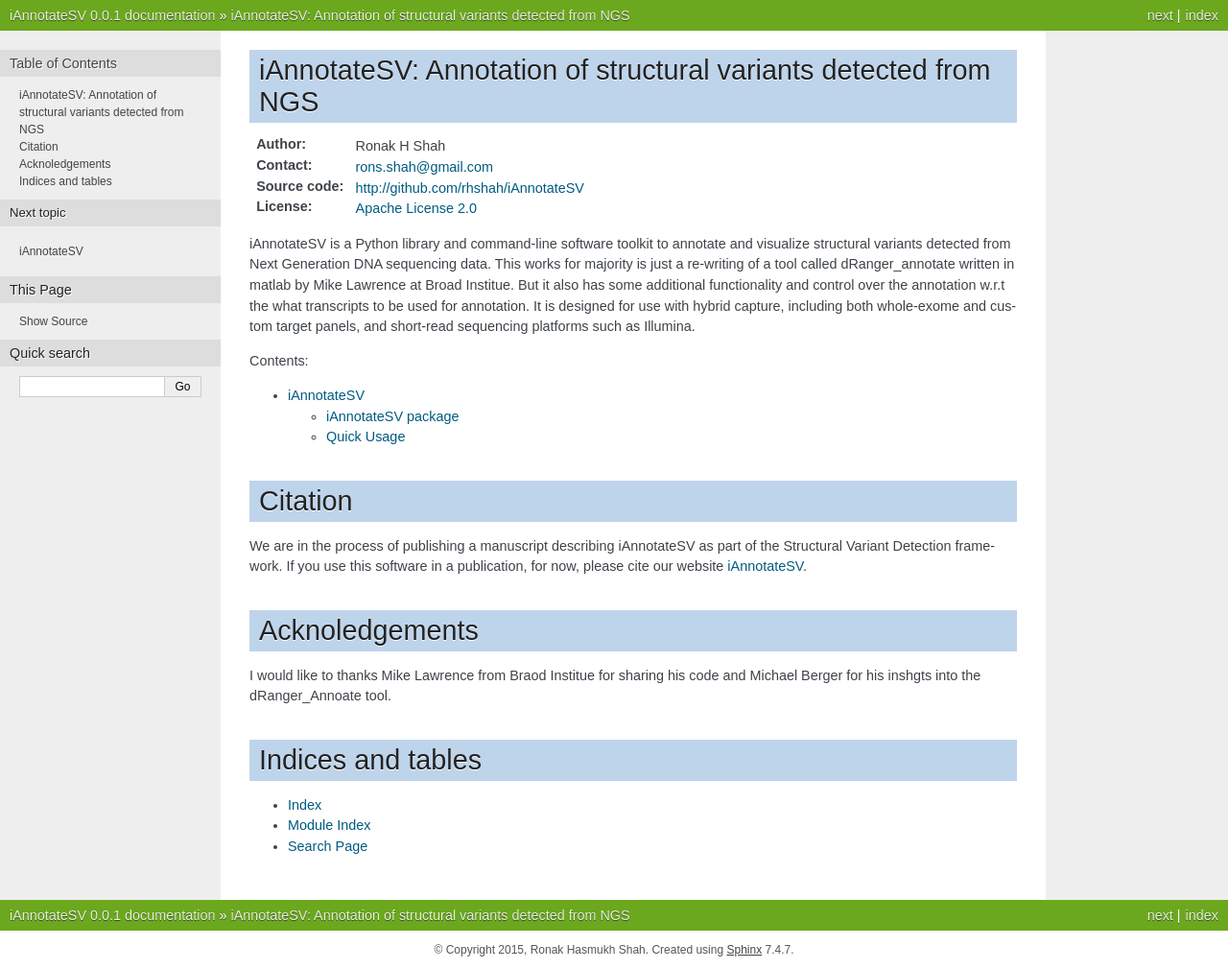
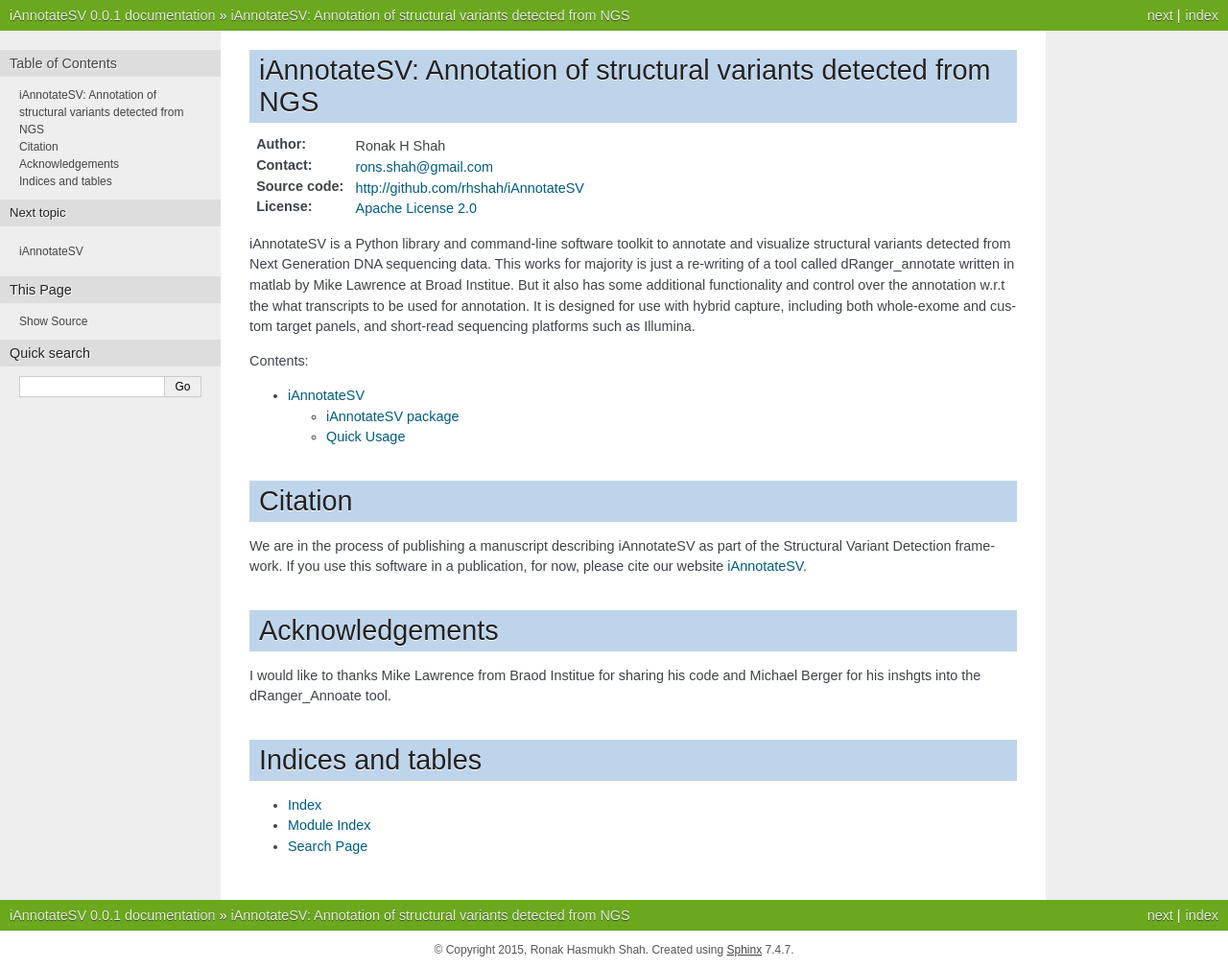
Before and after one commit to rhshah/iAnnotateSV, a Sphinx documentation site: the page built from docs/index.rst, in a window 1280 px wide. Shown: the whole page at 96% size. Built offline with Sphinx 7.4.7, drawn with Linux system fonts in a browser that asks for light colours.

Commit message:
Updated the README

```diff
--- a/README.rst
+++ b/README.rst
@@ -18,8 +18,8 @@ Citation
 We are in the process of publishing a manuscript describing iAnnotateSV as part of the Structural Variant Detection framework.
 If you use this software in a publication, for now, please cite our website `iAnnotateSV <http://github.com/rhshah/iAnnotateSV>`_.
 
-Acknoledgements
-===============
+Acknowledgements
+================
 
 I would like to thanks Mike Lawrence from Braod Institue for sharing his code and Michael Berger for his inshgts into the dRanger_Annoate tool.
 
--- a/docs/index.rst
+++ b/docs/index.rst
@@ -30,8 +30,8 @@ Citation
 We are in the process of publishing a manuscript describing iAnnotateSV as part of the Structural Variant Detection framework.
 If you use this software in a publication, for now, please cite our website `iAnnotateSV <http://github.com/rhshah/iAnnotateSV>`_.
 
-Acknoledgements
-===============
+Acknowledgements
+================
 
 I would like to thanks Mike Lawrence from Braod Institue for sharing his code and Michael Berger for his inshgts into the dRanger_Annoate tool.
 
```
